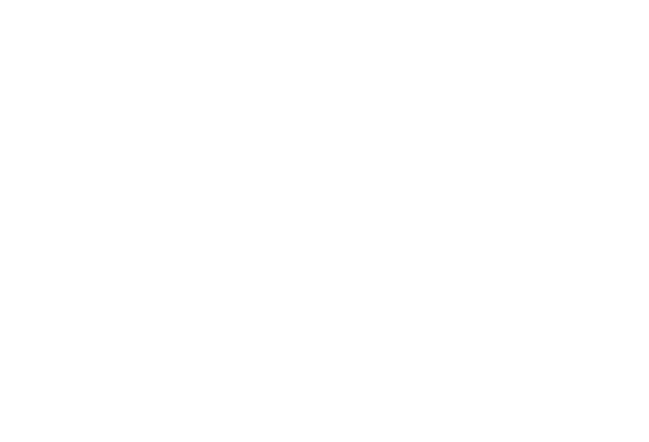
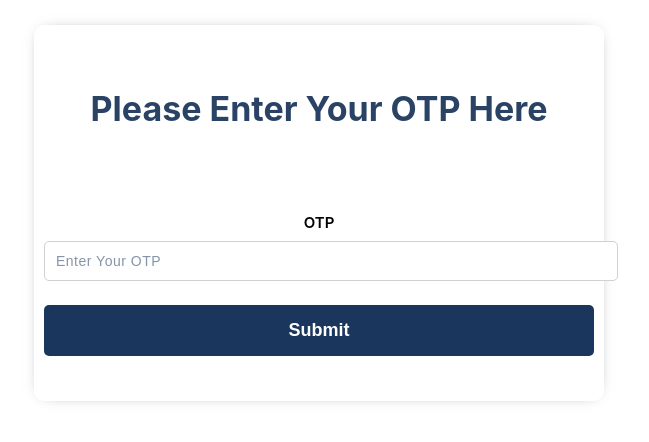
Before and after one commit to matrolat/IconnectI, a React (Create React App) app in the folder client/: page /otp/1 in a window 1280 px wide. Before the commit this address had no page. Shown: the top 442 px of the page, without its empty margins (321-970 px from the left). Built offline with nearby package versions, Linux system fonts and the light colour scheme.

Commit message:
Otp verification for company completed

```diff
--- a/client/src/App.js
+++ b/client/src/App.js
@@ -22,7 +22,7 @@
           <Route path="/Registration/Company" element={<Reg_Company/>} />
           <Route path="/Registration/College" element={<Reg_College/>} />
           <Route path="/Activation" element={<Company_Activation/>} />
-          <Route path="/Otp" element={<Otp/>} />
+          <Route path='/otp/:email' element={<Otp/>} />
           {/* <Route path="/addproducts" element={<AddProducts/>} />
           <Route path="/editproducts/:id" exact={true} element={<EditProducts/>} /> */}
 
--- a/client/src/Pages/Login/Login.jsx
+++ b/client/src/Pages/Login/Login.jsx
@@ -4,8 +4,10 @@
 import eyeLogo from '../../Assets/eye.svg'
 import { useState } from 'react'
 import { login } from '../../Service/Api'
+import { useNavigate , useParams} from "react-router-dom";
 
 export default function Login() {
+  const navigate = useNavigate();
     const [eye, setEye] = useState(false);
     const [values, setValues] = useState({
       email: "",
@@ -19,17 +21,18 @@
 
     const handleSubmit =async()=>{
       const res = await login(values);
-      const data = JSON.stringify(res);
-      if (res.status === 422 || !data) {
+      console.log(res);
+      const data = res.data;
+      if ( !data || res.status === 422 ) {
         window.alert("Invalid Credentials");
         console.log("Invalid Credentials");
       } else {
         if(!data.companyspocemail){
+          window.alert("college");
+          navigate(`/otp/${data.collegespocemail}`);
+        }else{
           window.alert("company");
-          // navigate(`otp/${data.collegespocemail}`);
-        }else{
-          window.alert("college");
-          // navigate(`otp/${data.companyspocemail}`);
+          navigate(`/otp/${data.companyspocemail}`);
         }
 
       }
--- a/client/src/Pages/Otp/Otp.css
+++ b/client/src/Pages/Otp/Otp.css
@@ -1,5 +1,5 @@
 @import url('https://fonts.googleapis.com/css2?family=Open+Sans:wght@400;500;600;700&display=swap');
-*{
+/* *{
     margin: 0;
     padding: 0;
     box-sizing: border-box;
@@ -12,9 +12,9 @@
     width: 100%;
     padding: 10px;
     min-height:calc(100vh - 80px);
-}
+} */
 
-section .form_data{
+.form_data{
     max-width: 550px;
     margin: 25px auto;
     padding: 35px 10px;
@@ -97,7 +97,7 @@
     cursor: pointer;
 }
 
-form .btn{
+.btn{
     display:block;
     width: 100%;
     padding: 15px;
@@ -114,10 +114,10 @@
 }
 
 
-form .btn:hover{
+.btn:hover{
     background-color: #97a1b1;
 }
-form .btnload{
+.btnload{
     background-color: #97a1b1;
 }
 
--- a/client/src/Pages/Otp/Otp.jsx
+++ b/client/src/Pages/Otp/Otp.jsx
@@ -1,5 +1,5 @@
 import React , {useState , useEffect } from 'react'
-import './otp.css';
+import './Otp.css';
 import { useNavigate , useParams} from "react-router-dom";
 
 
@@ -38,7 +38,7 @@
 
       const verifyOTP = async (email , otp)=>{
 
-        const res = await fetch("/otpverify", {
+        const res = await fetch("http://localhost:4000/otpVerify", {
             method: "POST",
             headers: {
               "Content-Type": "application/json",
@@ -54,10 +54,14 @@
             window.alert('Invalid OTP');
           }else{
             if(data.message === "Company")
-            navigate(`/MainScreen/${email}`);
+            {
+              window.alert("company otp verified");
+              // navigate(`/MainScreen/${email}`);
+            }
 
             else if(data.message === "College"){
-              navigate(`/collegeMainScreen/${email}`);
+              window.alert("college otp verified")
+              // navigate(`/collegeMainScreen/${email}`);
             }
           }
 
--- a/client/src/Pages/Reg_Company/Reg_Company.jsx
+++ b/client/src/Pages/Reg_Company/Reg_Company.jsx
@@ -31,7 +31,7 @@
     const res = await companyRegistration(values);
     const data = JSON.stringify(res);
     console.log(data);
-    if(res.status === 422 || !data){
+    if(data.status === 422 || !data){
       window.alert("Invalid Registration");
       console.log("Invalid Registration");
      }else{
```
